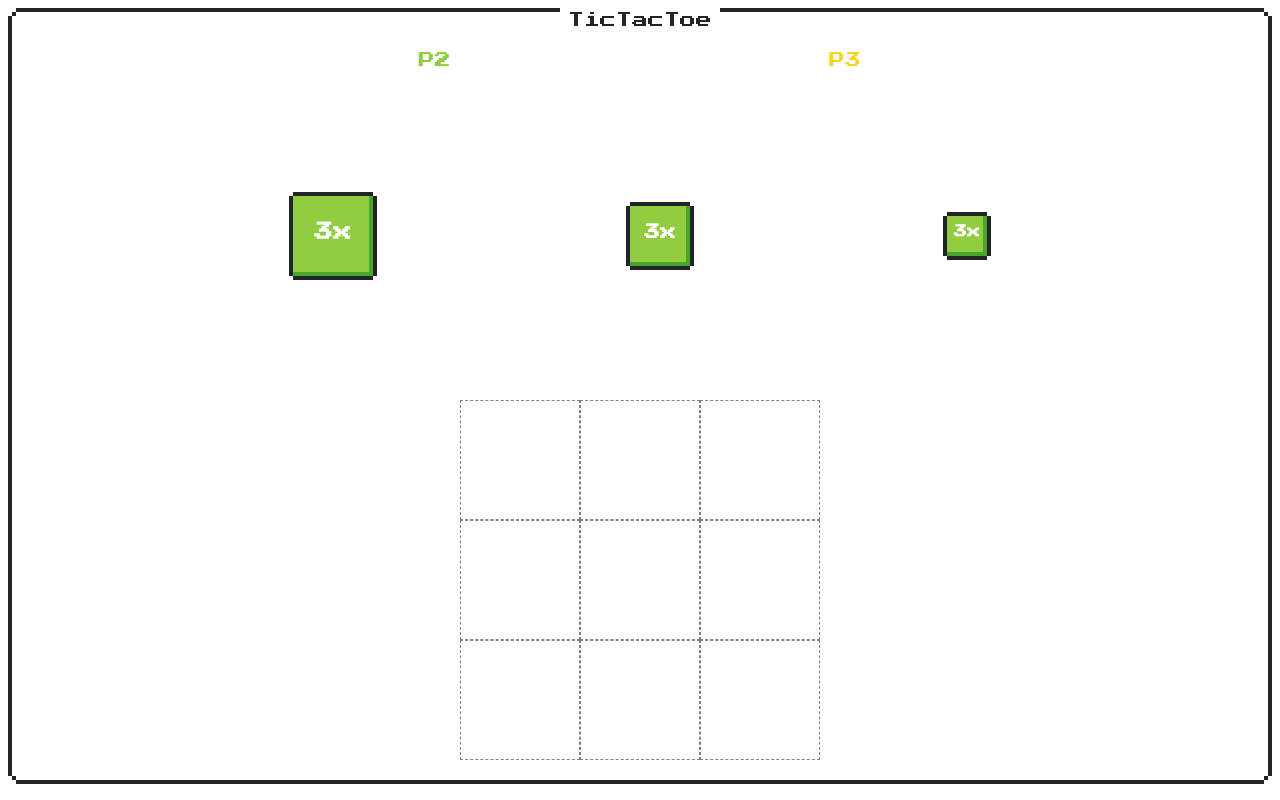
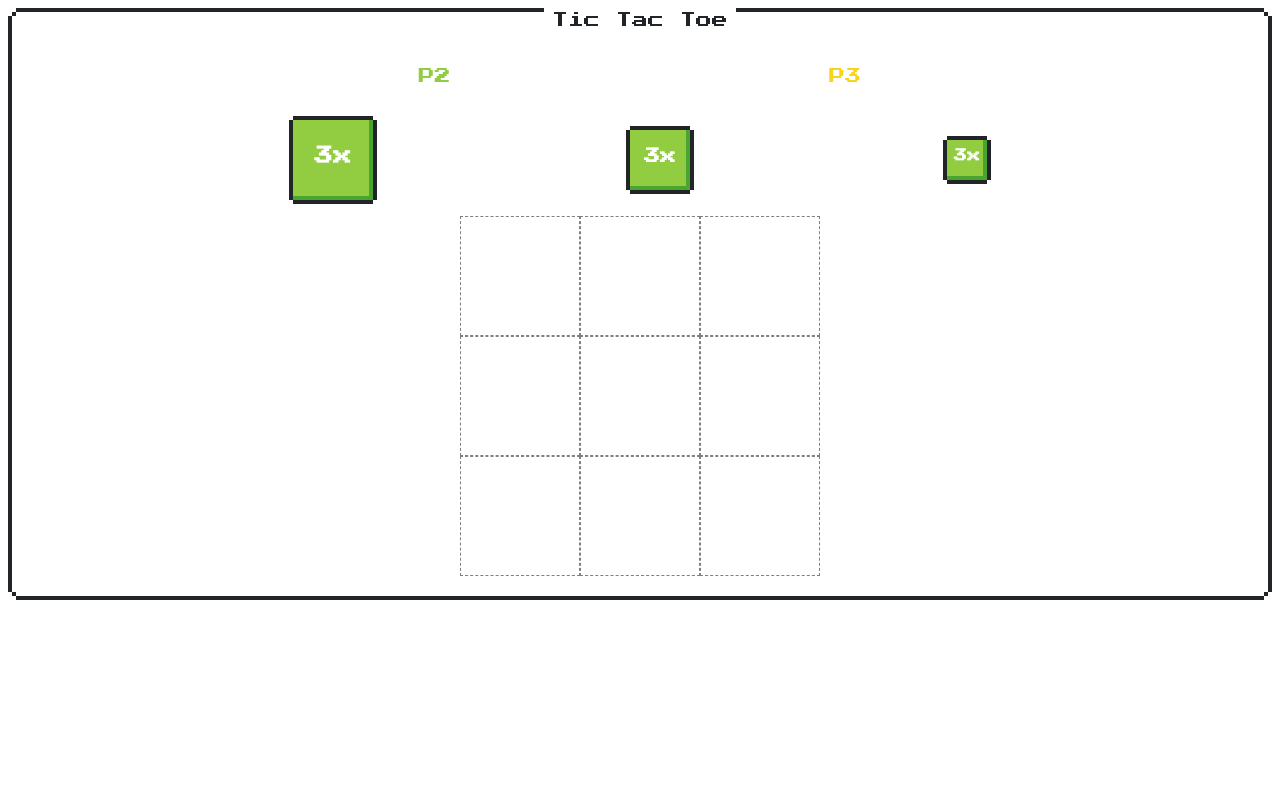
Before and after one commit to developerium/super-tic-tac-toe, a React (Create React App) app: page /game in a window 1280 px wide. Built offline with nearby package versions, Linux system fonts and the light colour scheme.

Commit message:
Overall game layout

```diff
--- a/src/component/game/GamePage.tsx
+++ b/src/component/game/GamePage.tsx
@@ -16,6 +16,7 @@ import { TileRowFC } from './TileRowFC';
 import { PlayerAvatar } from './PlayerAvatar';
 import { PlayerPieceHolder } from './PlayerPieceHolder';
 import { Pin } from '../../game/tile/tile';
+import { HiddenDiv } from './HiddenDiv';
 
 const Content = styled.div`
   height: 100%;
@@ -31,11 +32,12 @@ const TileContent = styled.div`
   align-items: center;
 `;
 
-const PlayerContent = styled.div`
+const VerticalContent = styled.div`
   display: flex;
   flex-direction: row;
   justify-content: space-evenly;
   align-items: center;
+  padding: 16px 0;
 `;
 
 export const GamePage: FC = () => {
@@ -102,7 +104,7 @@ export const GamePage: FC = () => {
   };
 
   return (
-    <PageLayout title="TicTacToe">
+    <PageLayout title="Tic Tac Toe" isGameLayout>
       <Content>
         <DragDropContext
           onBeforeCapture={onBeforeCapture}
@@ -111,7 +113,7 @@ export const GamePage: FC = () => {
           onDragUpdate={onDragUpdate}
           onDragEnd={onDragEnd}
         >
-          <PlayerContent>
+          <VerticalContent>
             {players.map((player) => (
               <PlayerAvatar
                 key={player.id}
@@ -120,20 +122,21 @@ export const GamePage: FC = () => {
                 index={player.index}
               />
             ))}
-          </PlayerContent>
+          </VerticalContent>
 
-          <Droppable droppableId="playerPiece" isDropDisabled>
+          <Droppable droppableId="playerPieces" isDropDisabled>
             {(provided) => (
-              <Content ref={provided.innerRef} {...provided.droppableProps}>
-                <PlayerContent>
-                  {players.map((player) =>
-                    player.id === nextPlayer ? (
-                      <PlayerPieceHolder key={player.id} player={player} />
-                    ) : null
-                  )}
-                </PlayerContent>
-                {provided.placeholder}
-              </Content>
+              <VerticalContent
+                ref={provided.innerRef}
+                {...provided.droppableProps}
+              >
+                {players.map((player) =>
+                  player.id === nextPlayer ? (
+                    <PlayerPieceHolder key={player.id} player={player} />
+                  ) : null
+                )}
+                <HiddenDiv>{provided.placeholder}</HiddenDiv>
+              </VerticalContent>
             )}
           </Droppable>
 
--- /dev/null
+++ b/src/component/game/HiddenDiv.tsx
@@ -0,0 +1,6 @@
+import React from 'react';
+import styled from 'styled-components';
+
+export const HiddenDiv = styled.div`
+  display: none;
+`;
--- a/src/component/game/PlayerPieceHolder.tsx
+++ b/src/component/game/PlayerPieceHolder.tsx
@@ -21,6 +21,7 @@ const Root = styled.div`
   justify-content: space-evenly;
   align-items: center;
   width: 100%;
+  height: 80px;
 `;
 
 const Large = styled.h3``;
--- a/src/component/layout/PageLayout.tsx
+++ b/src/component/layout/PageLayout.tsx
@@ -3,11 +3,21 @@ import styled from 'styled-components';
 
 interface PageProps {
   title?: string;
+  isGameLayout?: boolean;
 }
 
-const Root = styled.div`
+interface RootProps {
+  isGameLayout?: boolean;
+}
+
+const Root = styled.div<RootProps>`
   padding: 8px;
-  height: 98%;
+
+  ${({ isGameLayout }) =>
+    !isGameLayout &&
+    `
+     height: 98%;
+  `}
 `;
 
 const Content = styled.div`
@@ -16,8 +26,8 @@ const Content = styled.div`
   height: 100%;
 `;
 
-export const PageLayout: FC<PageProps> = ({ title, children }) => (
-  <Root>
+export const PageLayout: FC<PageProps> = ({ title, isGameLayout, children }) => (
+  <Root isGameLayout={isGameLayout}>
     <Content className="nes-container with-title is-centered is-rounded">
       <p className="title">{title}</p>
 
```
